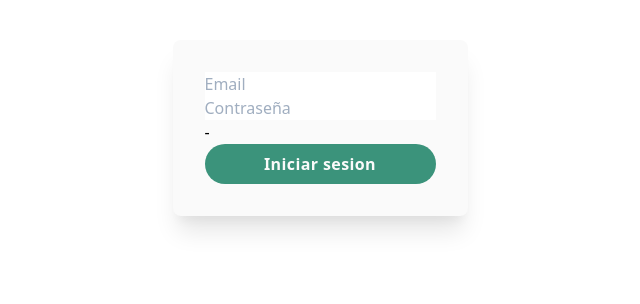
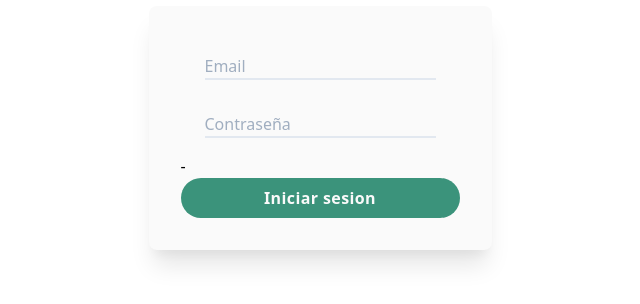
Before and after one commit to tumbichi/fusionarteccc, a Next.js app in the folder front/: page /auth/login in a window 1280 px wide. Shown: the part 272-576 px from the top of the page, without its empty margins (320-960 px from the left). Built offline with nearby package versions, Linux system fonts and the light colour scheme.

Commit message:
modificacion de estilos del inputText

```diff
--- a/front/components/InputText/index.js
+++ b/front/components/InputText/index.js
@@ -1,11 +1,15 @@
 /* eslint-disable no-unused-vars */
 import React from 'react';
 import PropTypes, { string } from 'prop-types';
+import { InputContainer, Input, Label } from './styles';
 
 const InputText = ({ name, value, placeholder, iconLeft, iconRight, errorText, type, onChange, onFocus }) => {
   // eslint-disable-next-line no-unused-vars
   return (
-    <input name={name} type={type} value={value} placeholder={placeholder} onChange={onChange} onFocus={onFocus} />
+    <InputContainer>
+      <Input name={name} type={type} value={value} placeholder={placeholder} onChange={onChange} onFocus={onFocus} />
+      {errorText && <Label>{errorText}</Label>}
+    </InputContainer>
   );
 };
 
@@ -31,7 +35,6 @@ InputText.propTypes = {
   type: PropTypes.string,
   onChange: PropTypes.func,
   onFocus: PropTypes.func,
-
 };
 
 export default InputText;
--- a/front/components/InputText/styles.js
+++ b/front/components/InputText/styles.js
@@ -1,8 +1,14 @@
 import styled from 'styled-components';
 
 // eslint-disable-next-line import/prefer-default-export
-export const Wrapper = styled.input`
-  background: whitesmoke;
-  max-height: 60px;
-  padding: 7px;
-`;
+export const Input = styled.input.attrs({
+  className: 'bg-secondary focus:outline-none focus:border-primary focus:placeholder-primary border-b-2',
+})``;
+
+export const Label = styled.label.attrs({
+  className: 'text-red-500',
+})``;
+
+export const InputContainer = styled.label.attrs({
+  className: 'flex flex-col mx-6 my-4',
+})``;
```
